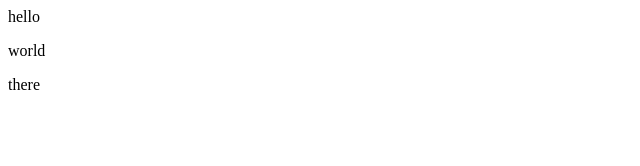
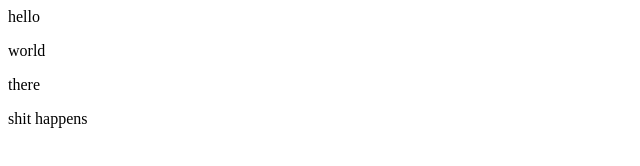
Before and after one commit to DamianWayn/demo-repo, a plain HTML site: page index.html in a window 1280 px wide. Shown: the whole page, without its empty margins (0-640 px from the left). Drawn offline with Linux system fonts and the light colour scheme.

Commit message:
added a paragraph tag with shit happens in index.html

```diff
--- a/index.html
+++ b/index.html
@@ -1,3 +1,4 @@
 <div>hello</div>
 <p>world</p>
 <p>there</p>
+<p>shit happens</p>
```
